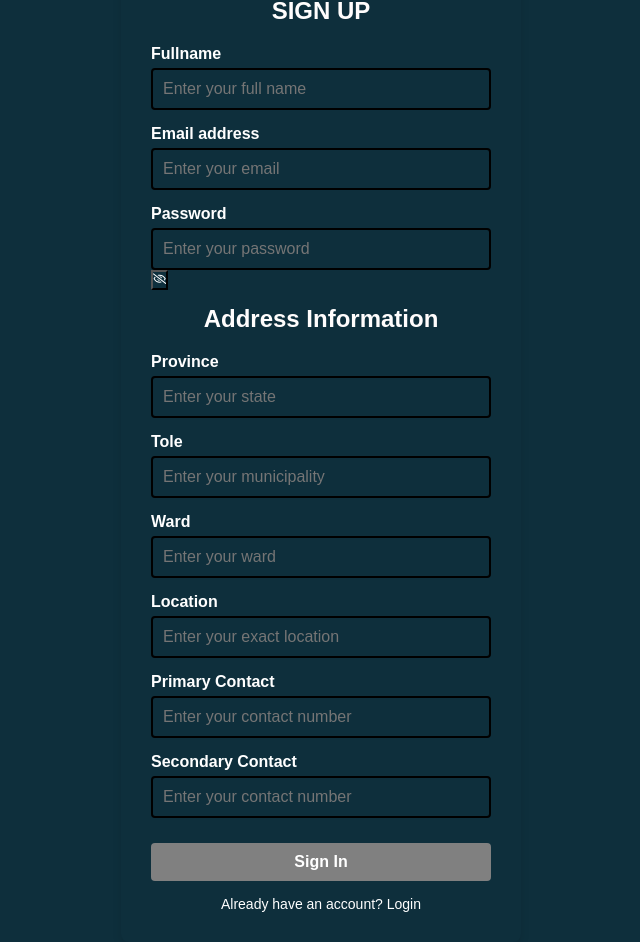
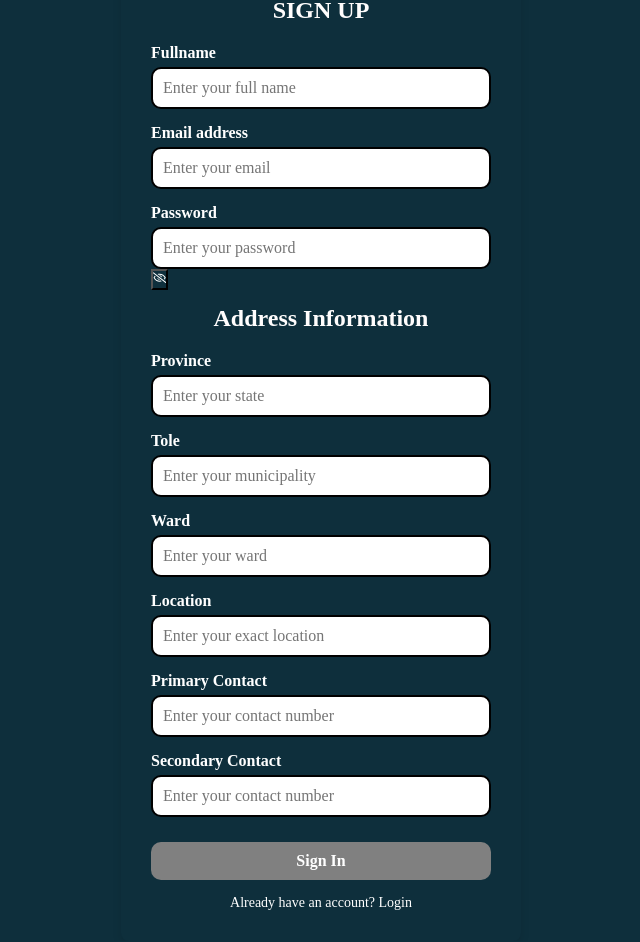
Before and after one commit to Manisha-Tmg/My-project, a React (Create React App) app: page /signin in a window 1280 px wide. Shown: the part 112-1054 px from the top of the page, without its empty margins (319-959 px from the left). Built offline with nearby package versions, Linux system fonts and the light colour scheme.

Commit message:
fix additional changes

```diff
--- a/src/Css/Login.css
+++ b/src/Css/Login.css
@@ -2,7 +2,7 @@
 * {
   margin: 0;
   padding: 0;
-  font-family: Arial, sans-serif;
+  font-family: DM Sans;
   color: #ffffff;
 }
 
@@ -45,6 +45,8 @@
   border: 2px solid #000000;
   border-radius: 4px;
   font-size: 16px;
+  border-radius: 10px;
+  background-color: white;
 }
 
 .logform-control:focus {
@@ -79,6 +81,7 @@
   font-size: 16px;
   cursor: pointer;
   margin-top: 10px;
+  border-radius: 10px;
 }
 
 .logbutton:hover {
@@ -107,7 +110,7 @@
   justify-content: right;
   justify-items: right;
 }
-@media (max-width: 576px) {
+@media (max-width: 800px) {
   .form-login {
     padding: 20px;
   }
--- a/src/Css/Profile.css
+++ b/src/Css/Profile.css
@@ -3,7 +3,7 @@
   margin-left: 35%;
   padding: 20px;
   max-width: 400px;
-  font-family: Arial, sans-serif;
+  font-family: DM Sans;
   border: 1px solid #ccc; /* Optional border */
   border-radius: 8px;
   box-shadow: 0 4px 8px rgba(0, 0, 0, 0.1);
--- a/src/Css/Signin.css
+++ b/src/Css/Signin.css
@@ -2,7 +2,7 @@
 * {
   margin: 0;
   padding: 0;
-  font-family: Arial, sans-serif;
+  font-family: DM Sans;
 }
 
 .body-signin {
@@ -46,10 +46,12 @@
   border-radius: 4px;
   font-size: 16px;
   border-color: #000000;
+  border-radius: 10px;
+  background-color: white;
+  color: black;
 }
 
 .btn11 {
-  background-color: #e82f22;
   border: 2px solid #e82f22;
   padding: 10px 20px;
   border: none;
@@ -60,6 +62,8 @@
   font-size: 16px;
   cursor: pointer;
   margin-top: 10px;
+  border-radius: 10px;
+  background-color: #e82f22;
 }
 
 .btn11:hover {
--- a/src/Pages/Login.js
+++ b/src/Pages/Login.js
@@ -49,13 +49,13 @@ const Login = () => {
   return (
     <div className="body-login">
       <form className="form-login" onSubmit={handleLogin}>
-        <h2 className="h-2">LOG IN</h2>
         <div className="mb-3">
           <label htmlFor="exampleInputEmail1" className="form-label">
-            Email address
+            Email
           </label>
           <input
             type="email"
+            placeholder="Email"
             className="logform-control"
             id="exampleInputEmail1"
             aria-describedby="emailHelp"
@@ -72,6 +72,7 @@ const Login = () => {
           <input
             type={showHide ? "text" : "password"}
             className="logform-control"
+            placeholder="Password"
             id="exampleInputPassword1"
             value={password}
             onChange={(e) => setPassword(e.target.value)}
```
